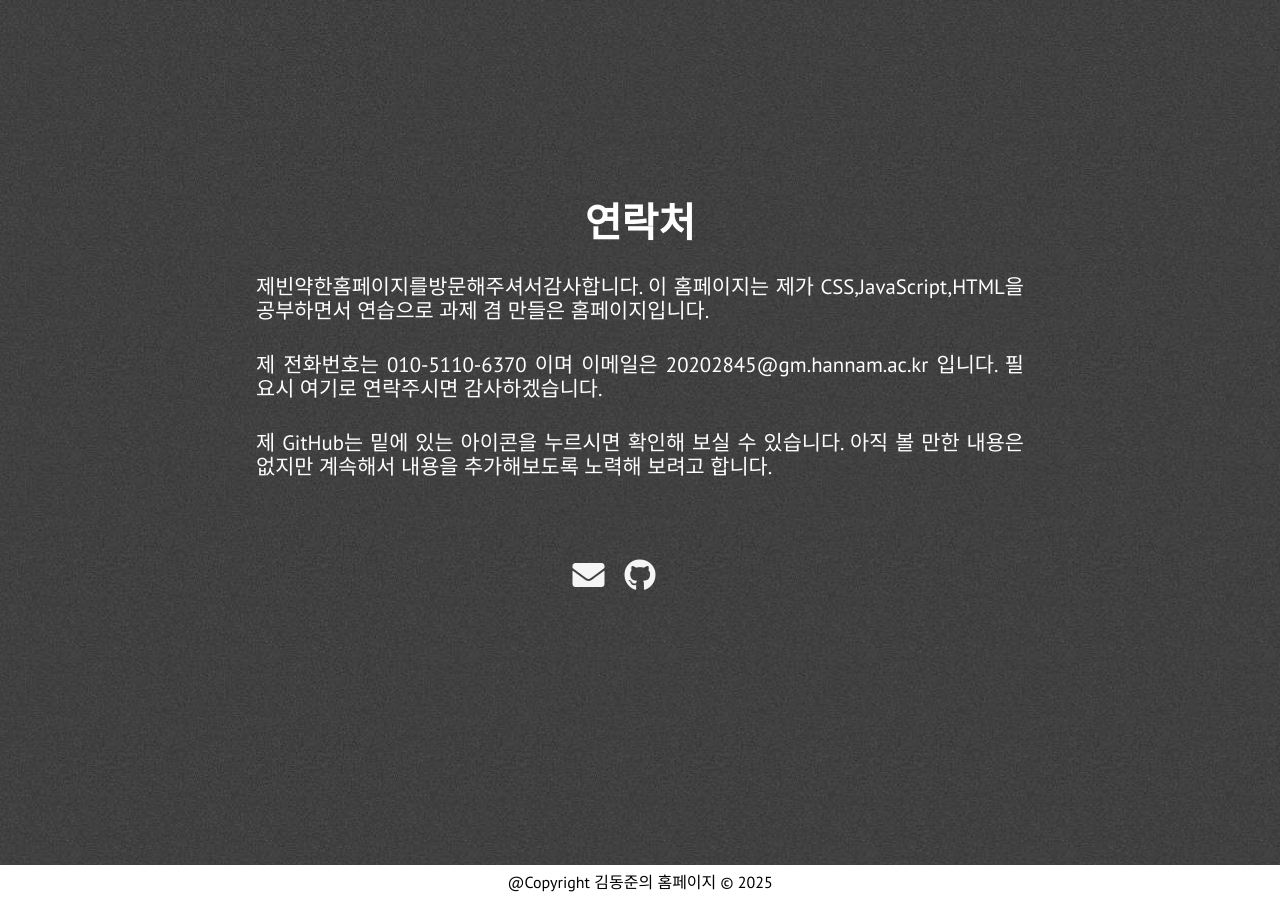
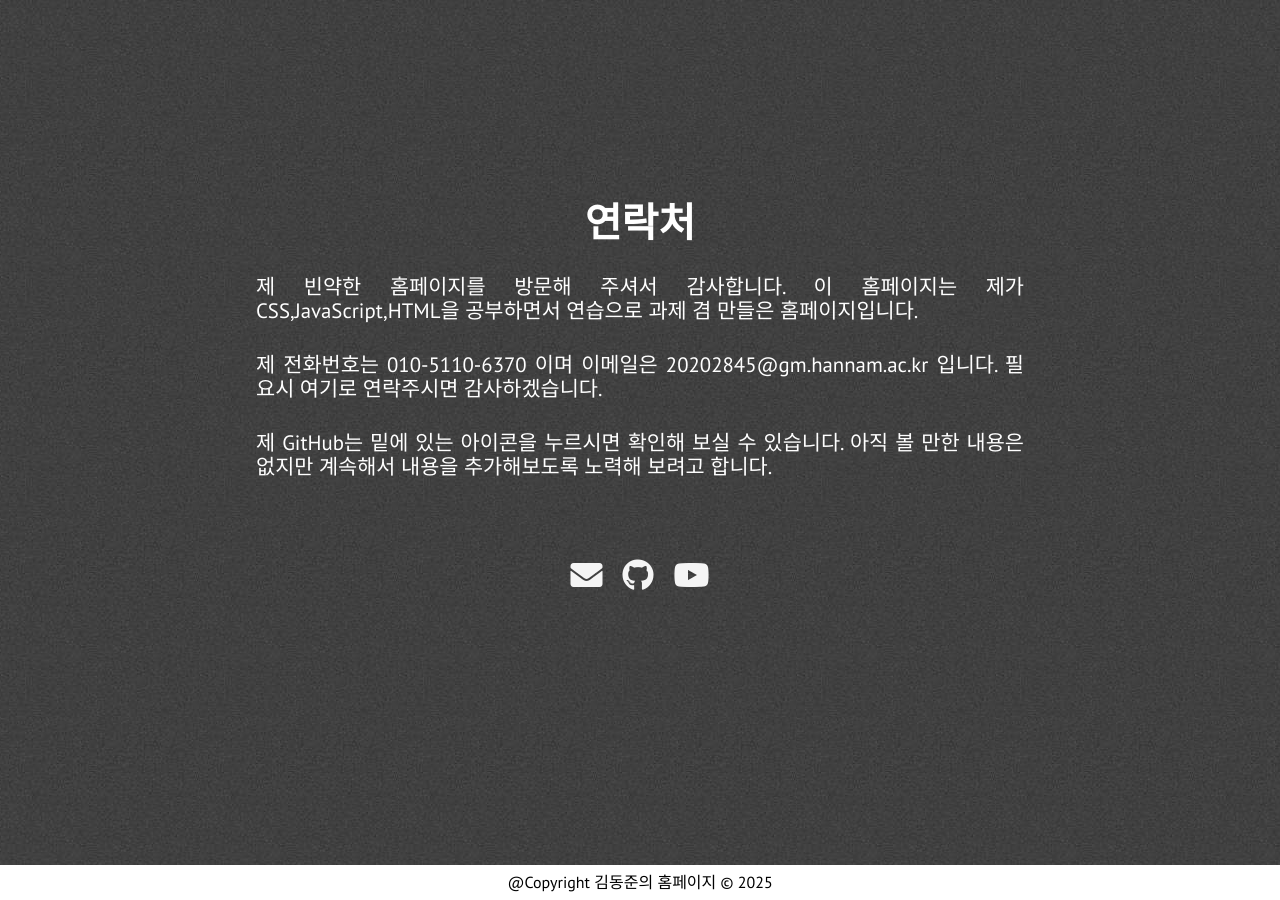
Before and after one commit to kkdonjuun122/kkdonjuun122, a Jekyll site: the page built from index.html, in a window 1280 px wide and 900 px high, scrolled down 4035 px. Built offline with Jekyll 4.4.1, drawn with Linux system fonts in a browser that asks for light colours; nearby versions of some CDN libraries.

Commit message:
Add files via upload

```diff
--- a/_includes/extra.html
+++ b/_includes/extra.html
@@ -3,7 +3,7 @@
         <div>
             <div class="section-heading" id="chat-text">연락처</div>
             <p class="paragraph-text justify-text">
-                제빈약한홈페이지를방문해주셔서감사합니다.
+                제 빈약한 홈페이지를 방문해 주셔서 감사합니다.
                 이 홈페이지는 제가 CSS,JavaScript,HTML을 공부하면서 연습으로 과제 겸 만들은 홈페이지입니다.
             </p>
             <p class="paragraph-text justify-text">
@@ -21,7 +21,7 @@
                     <a href="https://github.com/{{ site.github_username }}"><i class="head-icon fab fa-github"></i></a>
                 </span>
                 <span class="hint--bottom bottom-link" aria-label="Youtube">
-                    <a href="https://youtube.com"><i class="head-icon fas fa-youtube"></i></a>
+                    <a href="https://youtube.com"><i class="head-icon fab fa-youtube"></i></a>
                 </span>
 
                 <!-- <span class="hint--bottom bottom-link" aria-label="Reddit">
```
